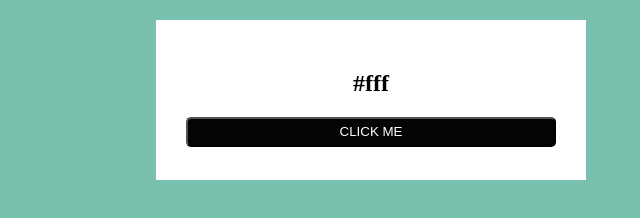
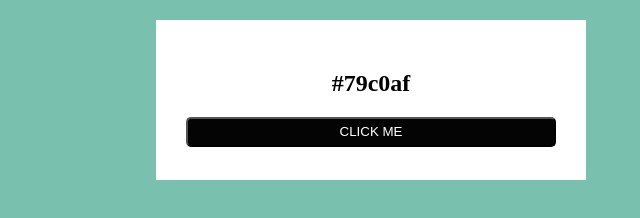
Before and after one commit to AyeshaAnwar2/color-chnager-project, a plain HTML site: page index.html in a window 1280 px wide. Both pictures are taken after a click on the button "CLICK ME". Shown: the part 380-598 px from the top of the page, 269-909 px from the left. Drawn offline with Linux system fonts and the light colour scheme.

Commit message:
random color genrator with #

```diff
--- a/index.html
+++ b/index.html
@@ -19,11 +19,10 @@
     <div id="practice">
         <div id="container">
 
-                <h2>#fff</h2>
+                <h2 id="color-code">#fff</h2>
 
            <button id="btn">CLICK ME</button>
         </div>
-    </div>
 
     <script src="index.js"></script>
 </body>
--- a/index.js
+++ b/index.js
@@ -29,6 +29,7 @@ const getcolor = () =>{
     const randomNum = Math.floor(Math.random () * 16777215)
     const randomCode = "#" + randomNum.toString(16)
     document.body.style.background = randomCode;
+    document.getElementById("color-code").innerText = randomCode;
 }
 
 document.getElementById("btn").addEventListener("click" , getcolor)
```
